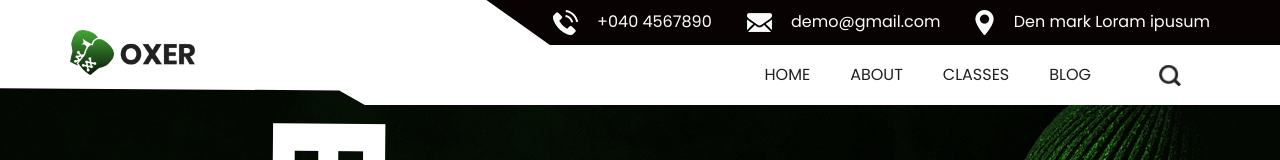
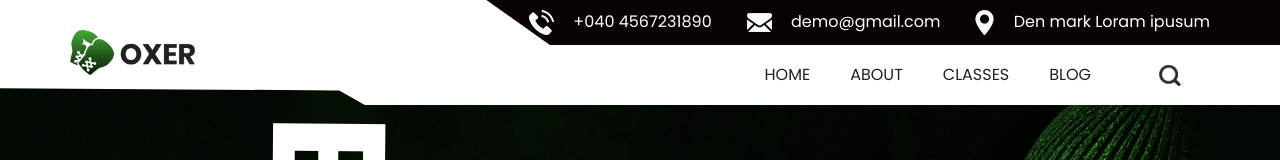
Before and after one commit to vsurendranath1/cloudfrontdemo, a plain HTML site: page index.html in a window 1280 px wide. Shown: the top 160 px of the page. Drawn offline with nearby package versions, Linux system fonts and the light colour scheme; some packages are replaced by stand-ins of ours; a web font is replaced by a local one.

Commit message:
Update index.html

```diff
--- a/index.html
+++ b/index.html
@@ -43,7 +43,7 @@
                 <li class="">
                   <a class="" href="">
                     <img src="images/telephone.png" alt="" />
-                    <span> +040 4567890</span>
+                    <span> +040 4567231890</span>
                   </a>
                 </li>
                 <li class="">
```
